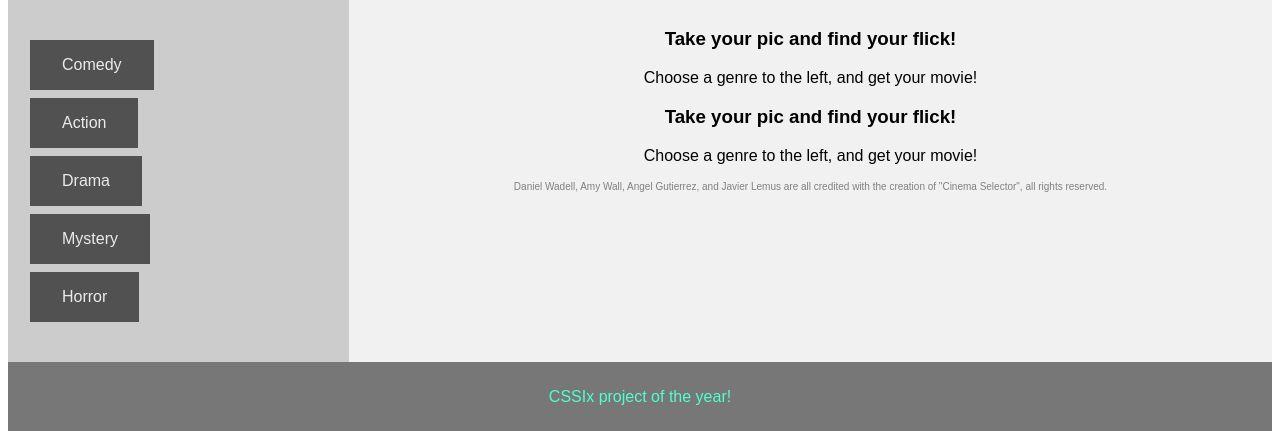
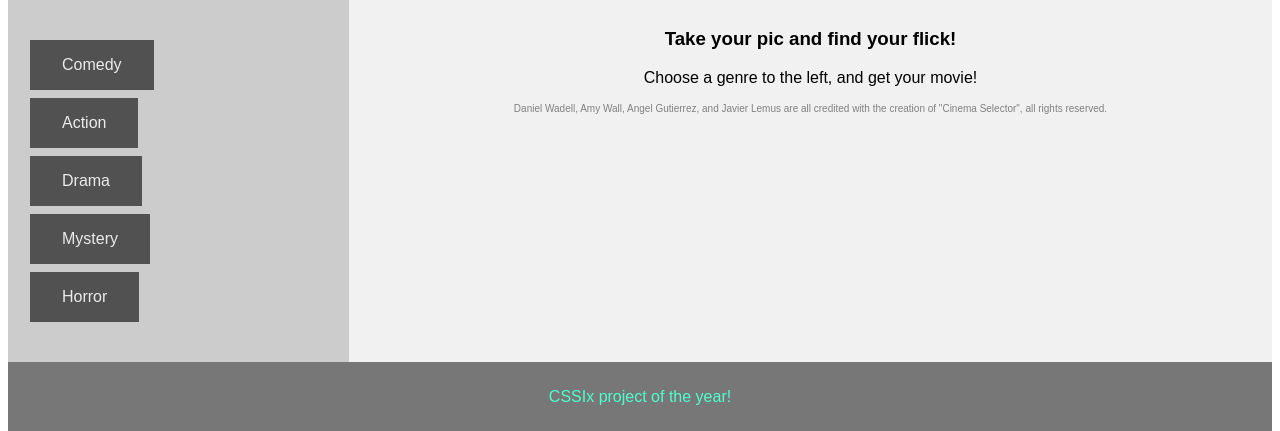
Before and after one commit to DanielWadell/cinema_selector, a Python web app: template templates/welcome.html in a window 1280 px wide. Shown: the part 162-593 px from the top of the page. Run offline with Jinja, Linux system fonts and the light colour scheme; the template is opened without the code that fills it, so the values that code supplies are empty.

Commit message:
fixed welcome html

```diff
--- a/templates/welcome.html
+++ b/templates/welcome.html
@@ -253,10 +253,6 @@ footer {
 
       <font size="3"><p>Choose a genre to the left, and get your movie!</p>
       </font>
-
-   <center><h1>Take your pic and find your flick! </h1>
-    <p>Choose a genre to the left, and get your movie!</p></center>
-
 </center>
 
 <center>
```
